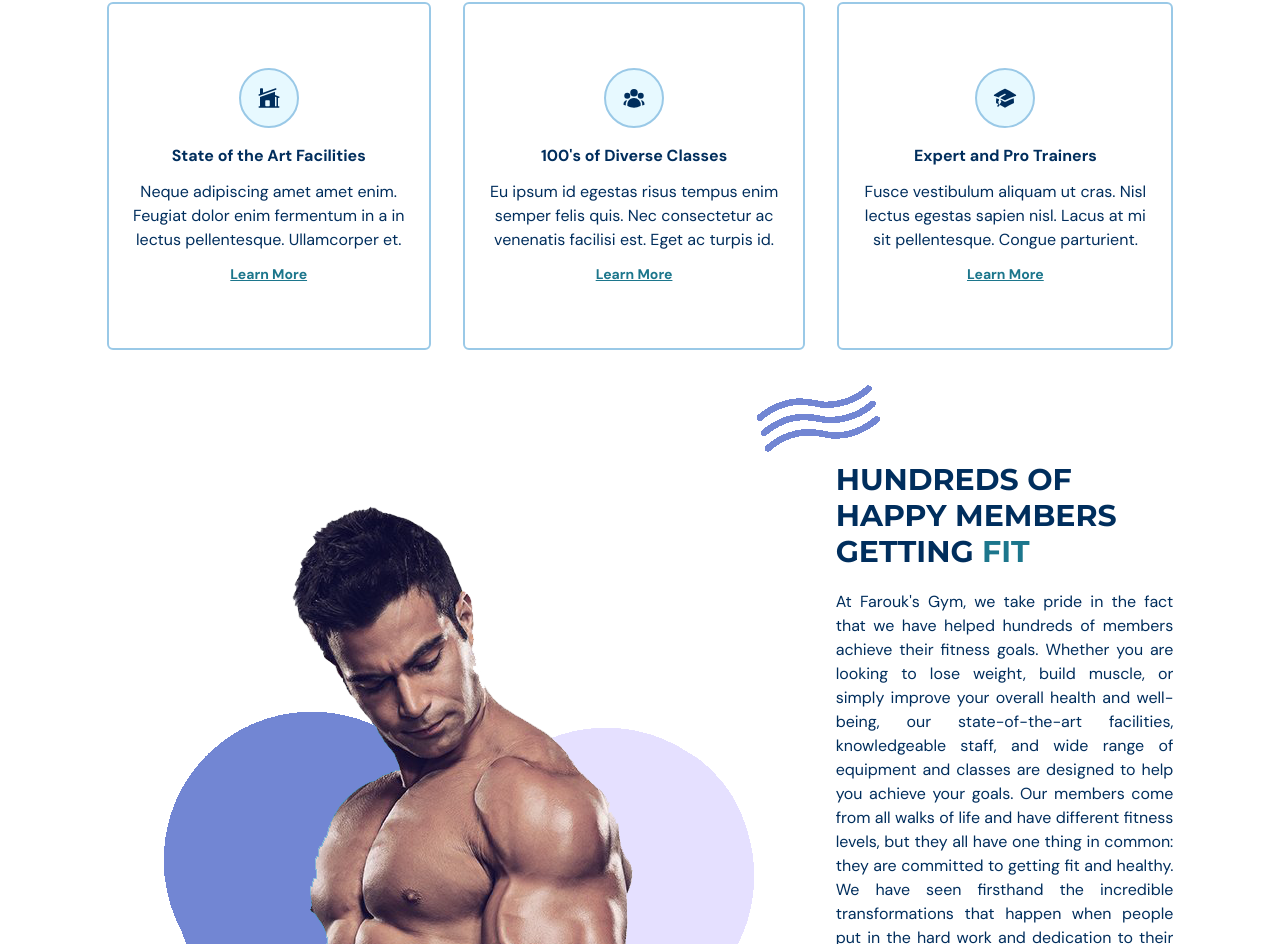
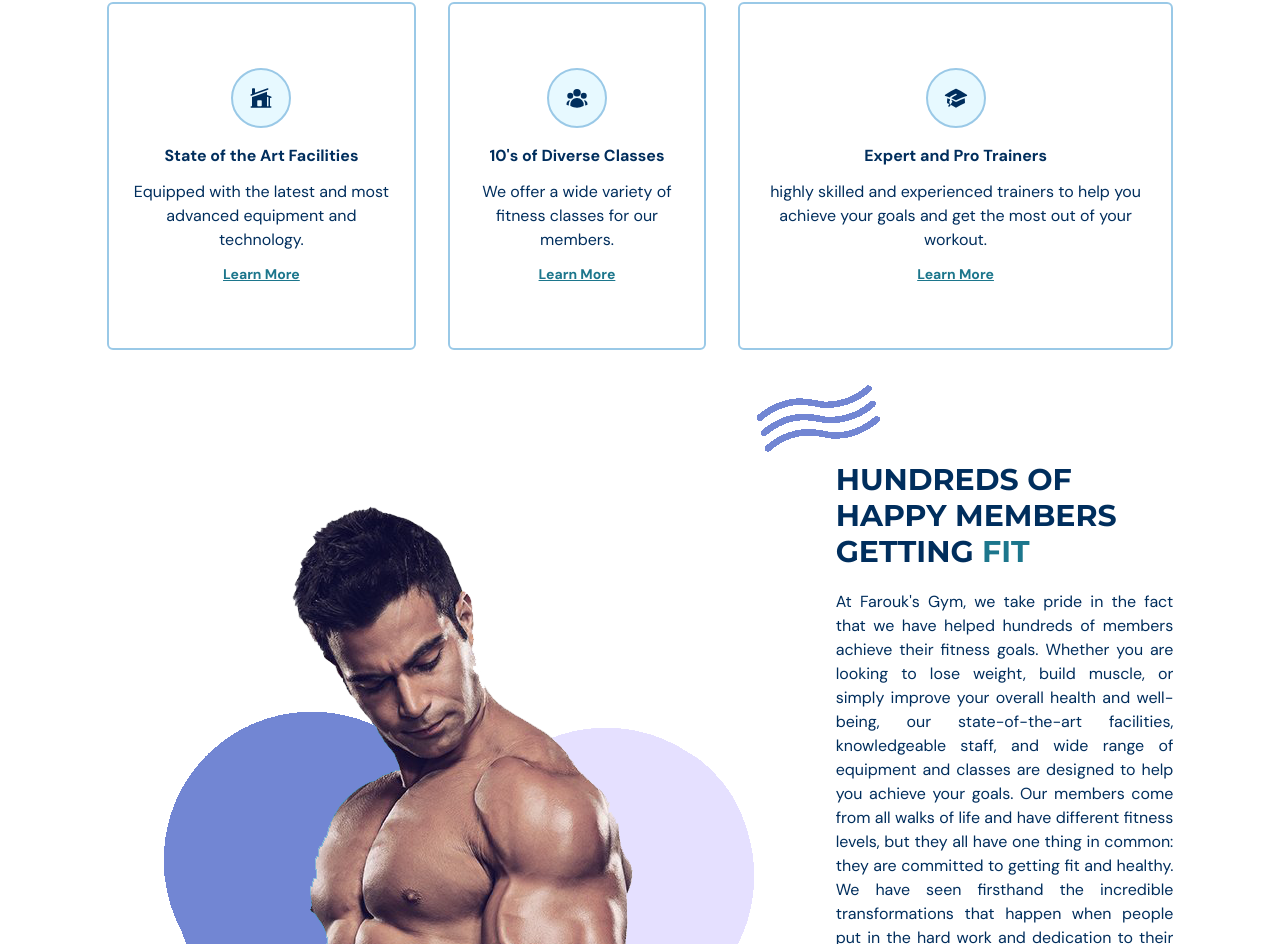
Before and after one commit to farouk-allani/fitness-app, a React (Vite) app: page / in a window 1280 px wide. Shown: the part 1034-1978 px from the top of the page. Built offline with nearby package versions, Linux system fonts and the light colour scheme.

Commit message:
feat: edit benifits descriptions

```diff
--- a/src/scenes/benefits/index.tsx
+++ b/src/scenes/benefits/index.tsx
@@ -15,19 +15,19 @@ const benefits: Array<BenefitType> = [
     icon: <HomeModernIcon className="h-6 w-6" />,
     title: "State of the Art Facilities",
     description:
-      "Neque adipiscing amet amet enim. Feugiat dolor enim fermentum in a in lectus pellentesque. Ullamcorper et.",
+      "Equipped with the latest and most advanced equipment and technology.",
   },
   {
     icon: <UserGroupIcon className="h-6 w-6" />,
-    title: "100's of Diverse Classes",
+    title: "10's of Diverse Classes",
     description:
-      "Eu ipsum id egestas risus tempus enim semper felis quis. Nec consectetur ac venenatis facilisi est. Eget ac turpis id.",
+      "We offer a wide variety of fitness classes for our members.",
   },
   {
     icon: <AcademicCapIcon className="h-6 w-6" />,
     title: "Expert and Pro Trainers",
     description:
-      "Fusce vestibulum aliquam ut cras. Nisl lectus egestas sapien nisl. Lacus at mi sit pellentesque. Congue parturient.",
+      "highly skilled and experienced trainers to help you achieve your goals and get the most out of your workout.",
   },
 ];
 
```
